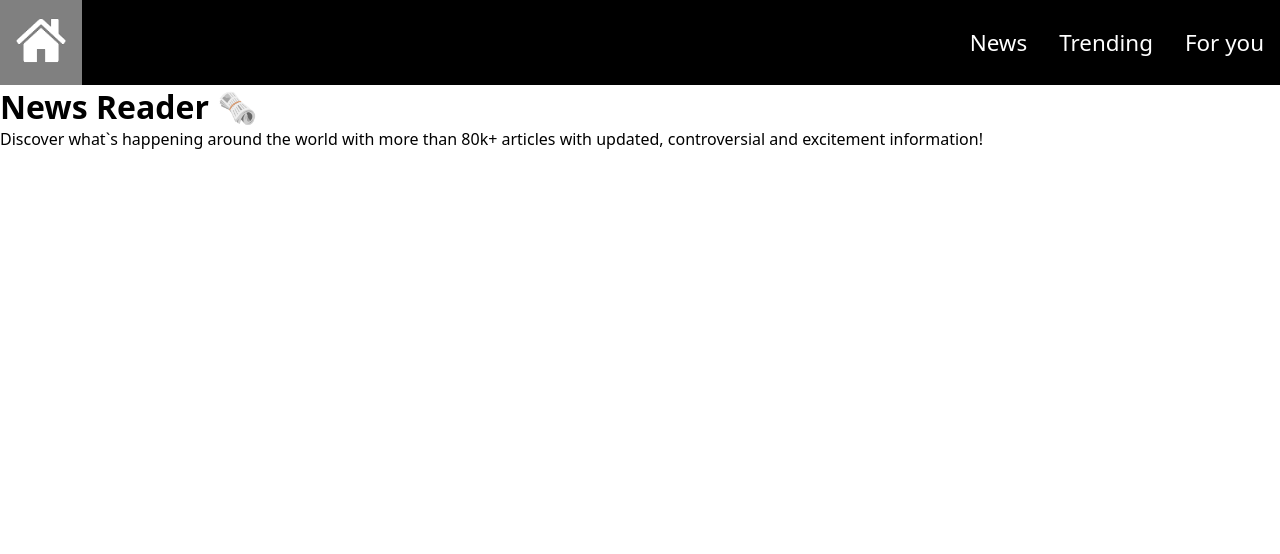
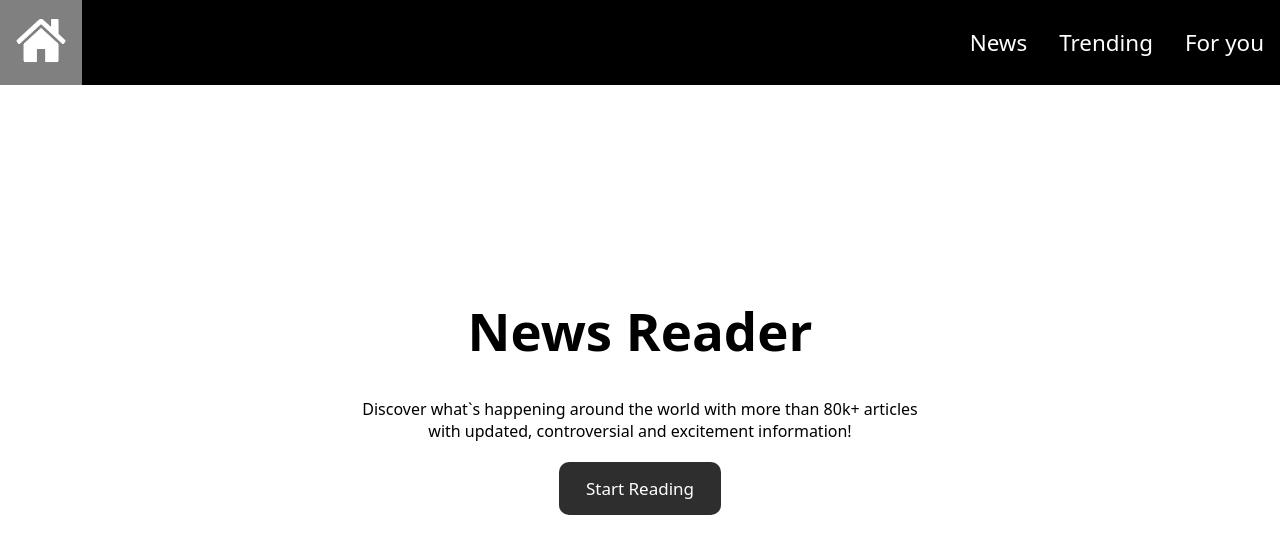
Before and after one commit to yangenmanuel/news-app, a Next.js app: page / in a window 1280 px wide. Shown: the top 554 px of the page. Built offline with nearby package versions, Linux system fonts and the light colour scheme.

Commit message:
Styled Home page

```diff
--- a/pages/index.jsx
+++ b/pages/index.jsx
@@ -1,13 +1,20 @@
+import Link from 'next/link'
+
+import styles from '../styles/Home.module.css'
+
 export default function Home() {
   return (
     <>
-      <main className=''>
+      <main className={styles.container}>
         <div>
-          <h1 className=''>News Reader 🗞️</h1>
-          <p>
+          <h1 className={styles.title}>News Reader</h1>
+          <p className={styles.text}>
             Discover what`s happening around the world with more than 80k+
             articles with updated, controversial and excitement information!
           </p>
+          {/* <Link href={'/news'}> */}
+            <button className={styles.btn}>Start Reading</button>
+          {/* </Link> */}
         </div>
       </main>
     </>
--- /dev/null
+++ b/styles/Home.module.css
@@ -0,0 +1,99 @@
+.container{
+  text-align: center;
+  min-height: 80vh;
+  display: grid;
+  place-items: center;
+  margin: 0 auto;
+  width: 45%;
+}
+
+.title{
+  font-size: 3.3rem;
+  margin-bottom: 2rem;
+}
+
+@media only screen and (max-width: 640px){
+  .container{
+    width: 80%;
+  }
+
+  .title{
+    font-size: 2.3rem;
+  }
+}
+
+.btn {
+  margin-top: 20px;
+  padding: 0.9em 1.6em;
+  border: none;
+  outline: none;
+  color: #FFF;
+  font-family: inherit;
+  font-weight: 500;
+  font-size: 17px;
+  cursor: pointer;
+  position: relative;
+  z-index: 0;
+  border-radius: 12px;
+ }
+
+ .btn::after {
+  content: "";
+  z-index: -1;
+  position: absolute;
+  width: 100%;
+  height: 100%;
+  background-color: rgb(46, 46, 46);
+  left: 0;
+  top: 0;
+  border-radius: 10px;
+ }
+ /* glow */
+ .btn::before {
+  content: "";
+  background: linear-gradient(
+     45deg,
+     #FF0000, #002BFF, #FF00C8, #002BFF,
+       #FF0000, #002BFF, #FF00C8, #002BFF
+ );
+  position: absolute;
+  top: -2px;
+  left: -2px;
+  background-size: 600%;
+  z-index: -1;
+  width: calc(100% + 4px);
+  height: calc(100% + 4px);
+  filter: blur(8px);
+  animation: glowing 20s linear infinite;
+  transition: opacity .3s ease-in-out;
+  border-radius: 10px;
+  opacity: 0;
+ }
+
+ @keyframes glowing {
+  0% {
+   background-position: 0 0;
+  }
+
+  50% {
+   background-position: 400% 0;
+  }
+
+  100% {
+   background-position: 0 0;
+  }
+ }
+
+ /* hover */
+ .btn:hover::before {
+  opacity: 1;
+ }
+
+ .btn:active:after {
+  background: transparent;
+ }
+
+ .btn:active {
+  color: #000;
+  font-weight: bold;
+ }
```
